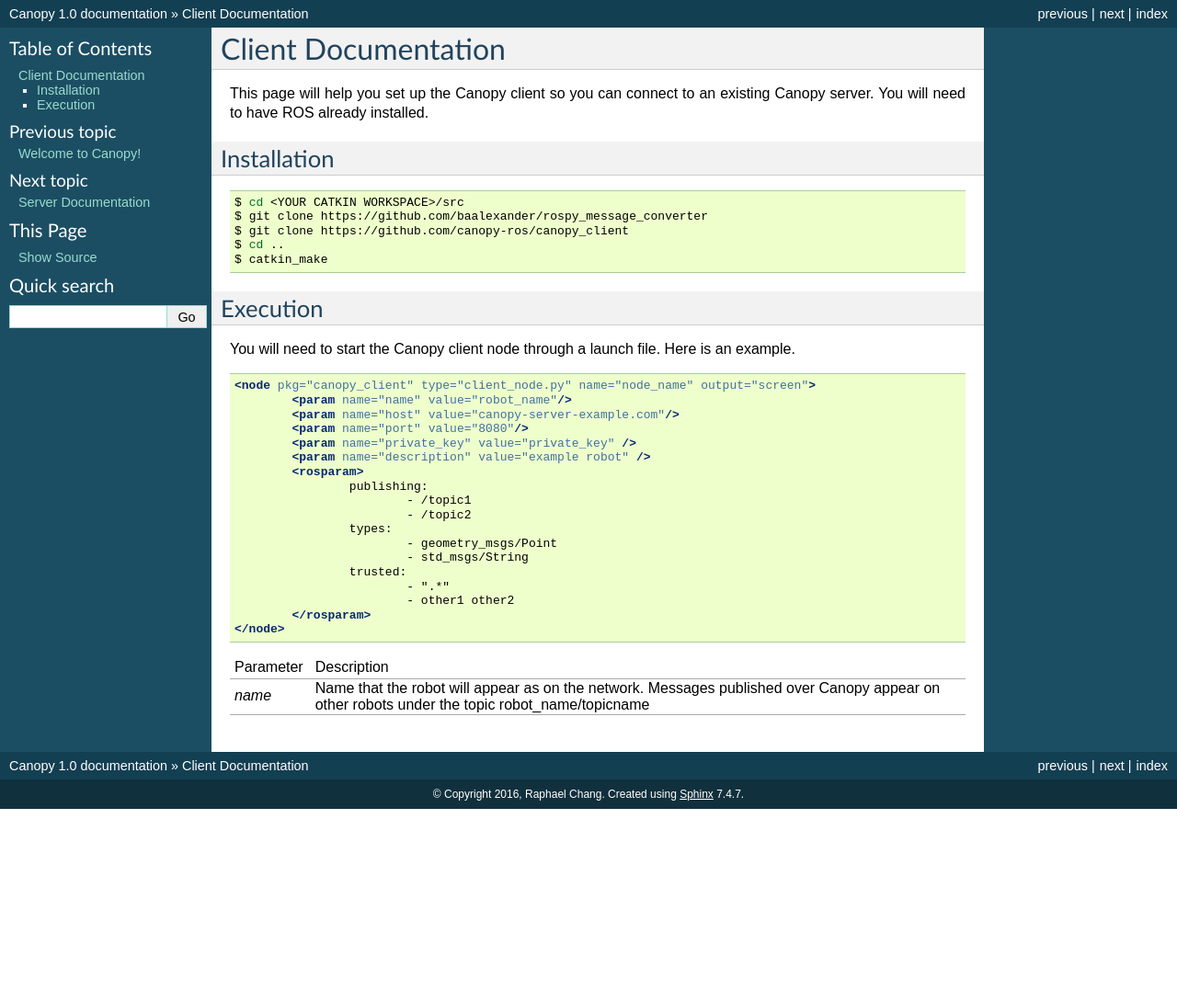
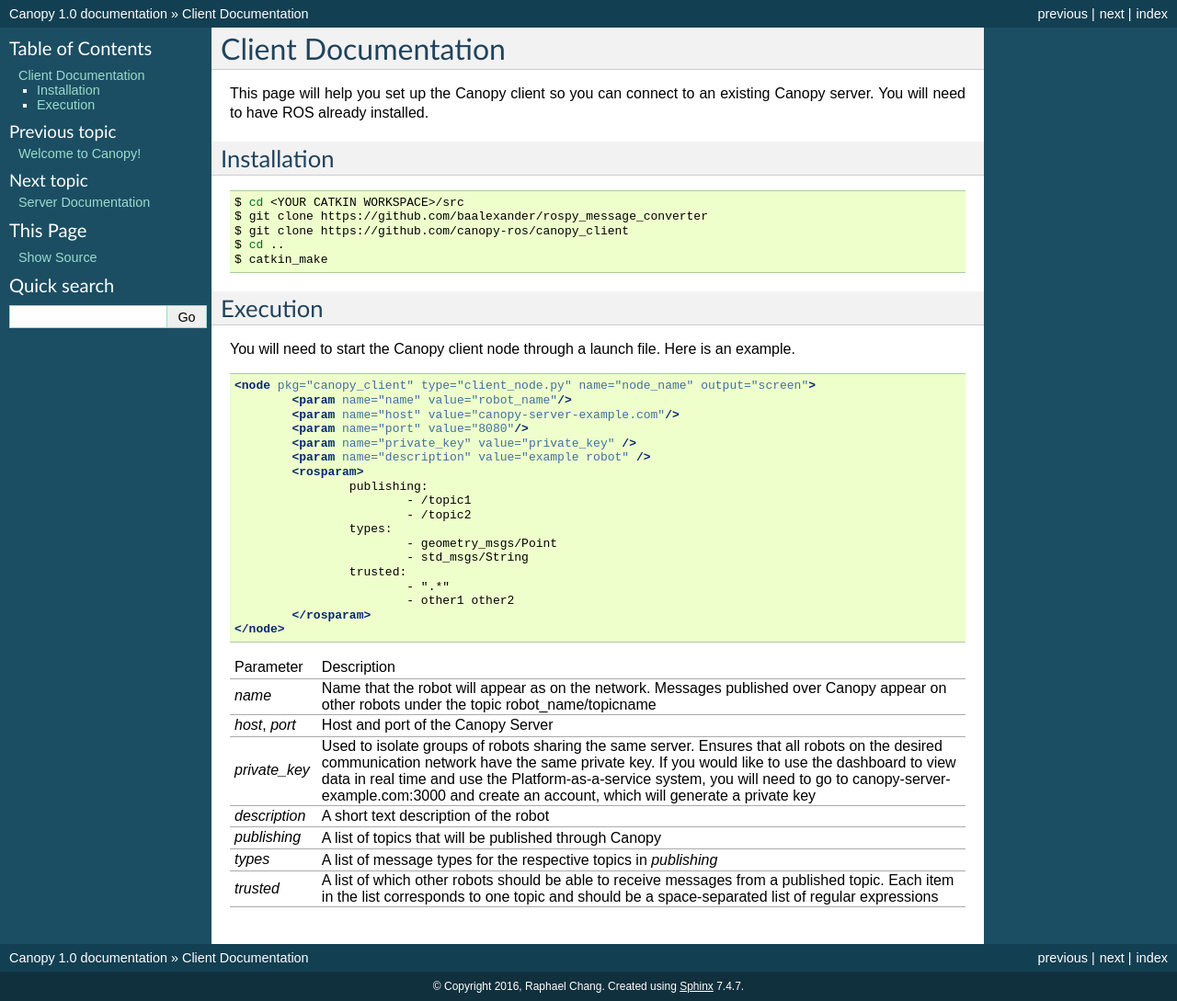
Before and after one commit to canopy-ros/canopy_docs, a Sphinx documentation site: the page built from docs/client-docs.rst, in a window 1280 px wide. Shown: the whole page at 92% size. Built offline with Sphinx 7.4.7, drawn with Linux system fonts in a browser that asks for light colours; before the commit the page ends 900 px from its top, so only the background shows below that.

Commit message:
will this ever work

```diff
--- a/docs/client-docs.rst
+++ b/docs/client-docs.rst
@@ -45,11 +45,27 @@
 	</node>
 
 ================  =============================================================
-| Parameter       Description
+Parameter         Description
 ----------------  -------------------------------------------------------------
 `name`            | Name that the robot will appear as on the network.
                     Messages published over Canopy appear on other
                     robots under the topic robot_name/topicname
+`host`, `port`    | Host and port of the Canopy Server
+`private_key`     | Used to isolate groups of robots sharing the same server.
+                    Ensures that all robots on the desired communication
+                    network have the same private key. If you would like to
+                    use the dashboard to view data in real time and use the
+                    Platform-as-a-service system, you will need to go to
+                    canopy-server-example.com:3000 and create an account,
+                    which will generate a private key
+`description`     | A short text description of the robot
+`publishing`      | A list of topics that will be published through Canopy
+`types`           | A list of message types for the respective topics in
+                    `publishing`
+`trusted`         | A list of which other robots should be able to receive
+                    messages from a published topic. Each item in the list
+                    corresponds to one topic and should be a space-separated
+                    list of regular expressions
 ================  =============================================================
 
 .. +---------------+-------------------------------------------------------------+
--- a/docs/conf.py
+++ b/docs/conf.py
@@ -37,14 +37,7 @@
 # The suffix(es) of source filenames.
 # You can specify multiple suffix as a list of string:
 
-from recommonmark.parser import CommonMarkParser
-
-source_parsers = {
-    ".md": CommonMarkParser
-}
-
-#
-source_suffix = ['.rst', '.md']
+source_suffix = ['.rst']
 # source_suffix = ['.md']
 
 # The encoding of source files.
```
